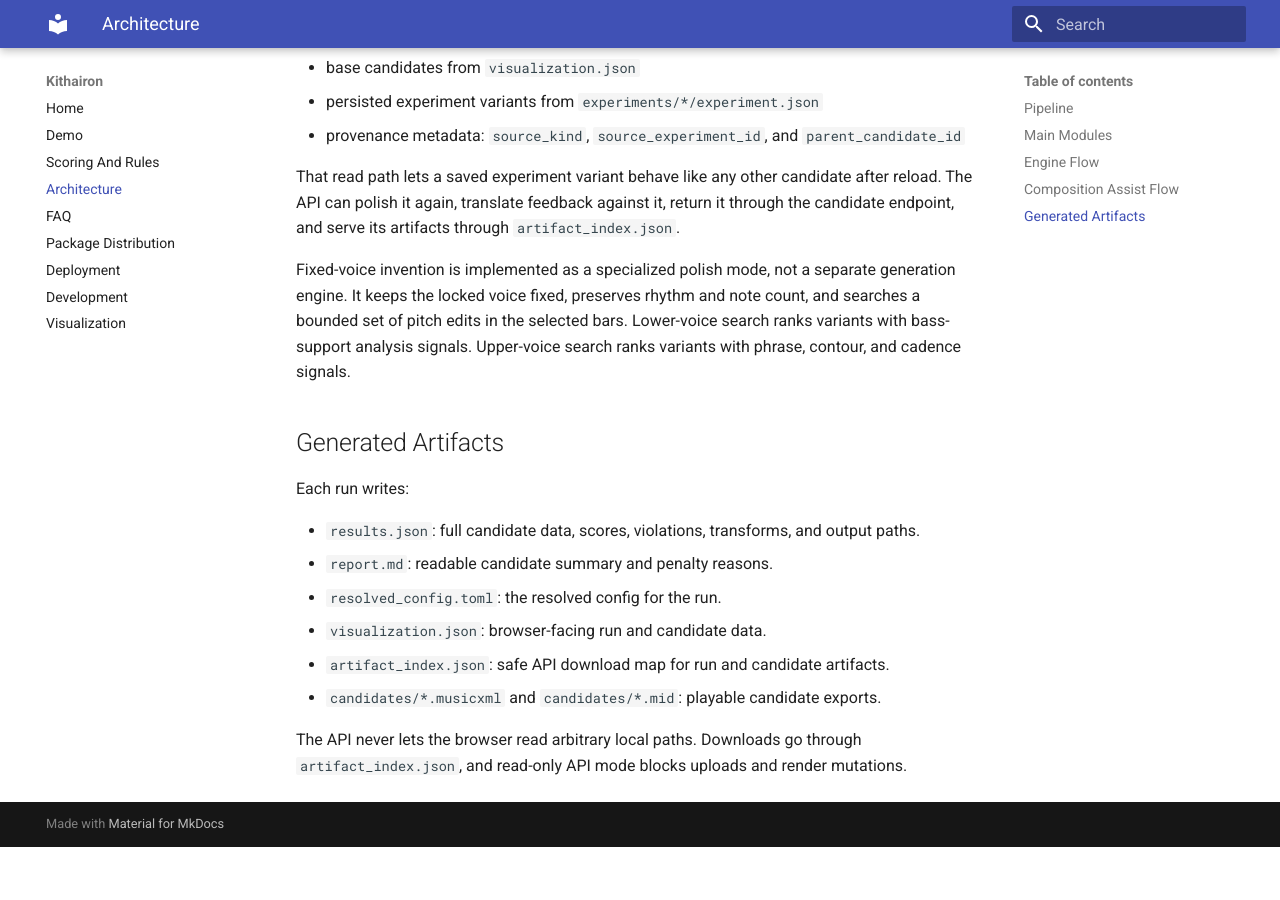
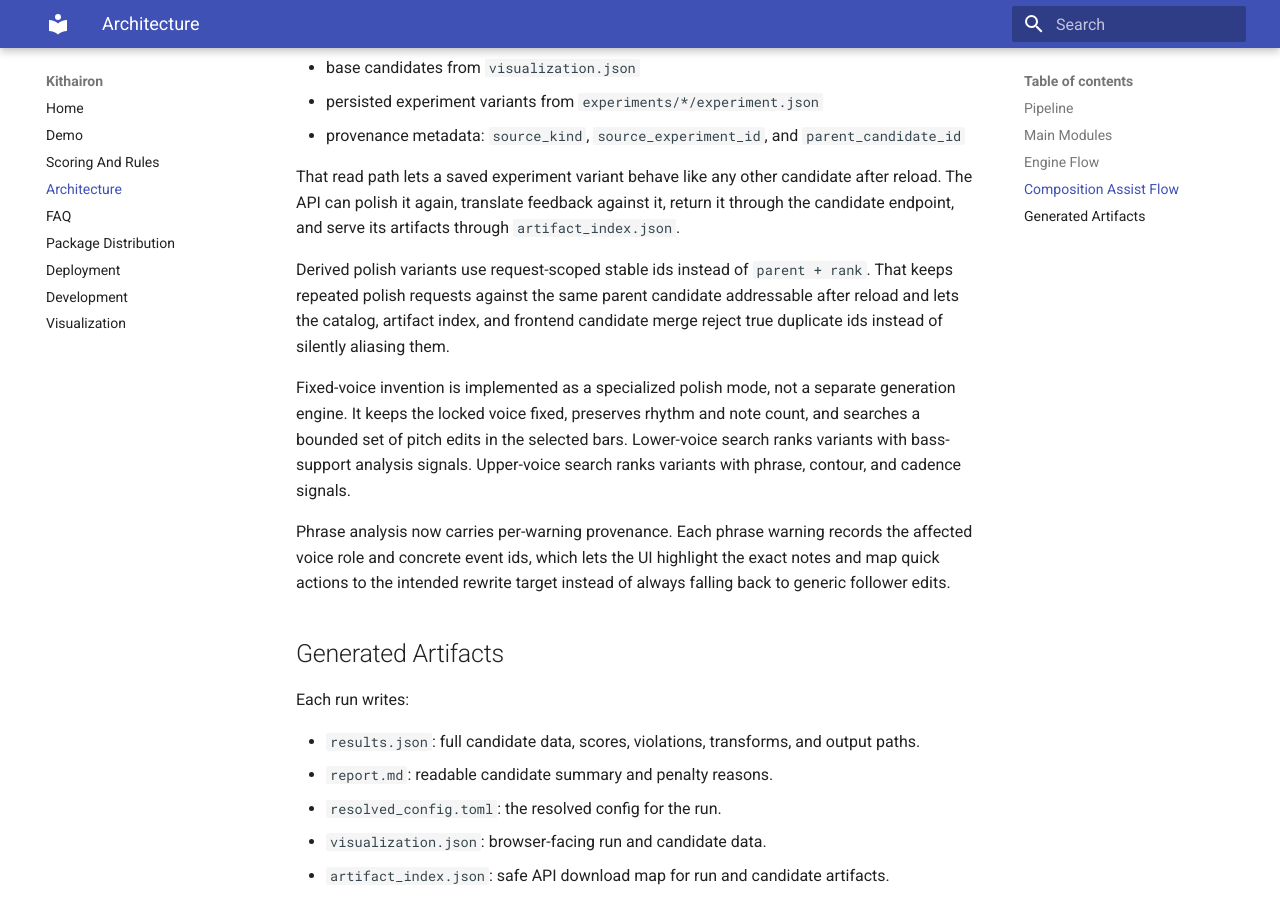
Before and after one commit to NeapolitanIcecream/kithairon, an MkDocs documentation site: the page built from docs/architecture.md, in a window 1280 px wide and 900 px high, scrolled down 1911 px. Built offline with MkDocs 1.6.1 and Material for MkDocs 9.7.7, drawn with Linux system fonts in a browser that asks for light colours; before the commit the page ends 2758 px from its top, so only the background shows below that.

```diff
--- a/docs/architecture.md
+++ b/docs/architecture.md
@@ -60,10 +60,19 @@ That read path lets a saved experiment variant behave like any other candidate a
 The API can polish it again, translate feedback against it, return it through the candidate
 endpoint, and serve its artifacts through `artifact_index.json`.
 
+Derived polish variants use request-scoped stable ids instead of `parent + rank`. That keeps
+repeated polish requests against the same parent candidate addressable after reload and lets the
+catalog, artifact index, and frontend candidate merge reject true duplicate ids instead of
+silently aliasing them.
+
 Fixed-voice invention is implemented as a specialized polish mode, not a separate generation
 engine. It keeps the locked voice fixed, preserves rhythm and note count, and searches a bounded
 set of pitch edits in the selected bars. Lower-voice search ranks variants with bass-support
 analysis signals. Upper-voice search ranks variants with phrase, contour, and cadence signals.
+
+Phrase analysis now carries per-warning provenance. Each phrase warning records the affected
+voice role and concrete event ids, which lets the UI highlight the exact notes and map quick
+actions to the intended rewrite target instead of always falling back to generic follower edits.
 
 ## Generated Artifacts
 
```
Also changed, not shown: README.md (+29 -0 lines), docs/visualization.md (+5 -1 lines).
